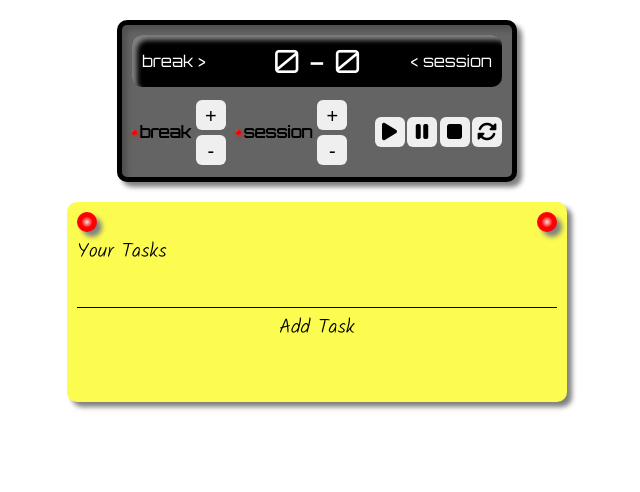
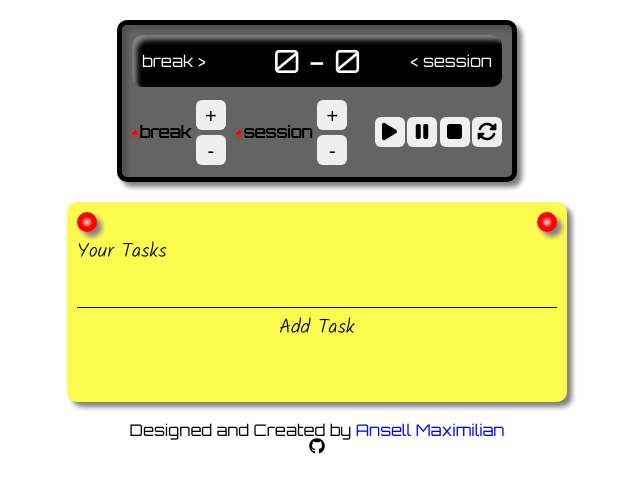
Before and after one commit to AnsellMaximilian/productivity, a React app: page / in a window 1280 px wide. Shown: the whole page, without its empty margins (323-963 px from the left). Built offline with nearby package versions, Linux system fonts and the light colour scheme.

Commit message:
add icon

```diff
--- a/src/components/clock/styles/clock.module.scss
+++ b/src/components/clock/styles/clock.module.scss
@@ -3,7 +3,8 @@ $glare: 5px 5px 5px rgba(255, 255, 255, 0.507) inset;
 .clock {
     width: 400px;
     max-width: 100%;
-    margin: 20px auto;
+    margin: 0 auto;
+    margin-bottom: 20px;
     border: 5px solid black;
     border-radius: 10px;
     background-color: rgb(100, 100, 100);
--- a/src/index.js
+++ b/src/index.js
@@ -11,9 +11,13 @@ import './styles/global.scss';
 
 const App = () => {
     return (
-        <div>
+        <div className="main">
             <Clock/>
             <Task />
+            <div className="author">
+                <h1>Designed and Created by <a href="https://github.com/AnsellMaximilian">Ansell Maximilian</a></h1>
+                <i className="fab fa-github"></i>
+            </div>
         </div>
     );
 }
--- a/src/styles/global.scss
+++ b/src/styles/global.scss
@@ -11,3 +11,25 @@
         -ms-user-select: none; /* Internet Explorer/Edge */
             user-select: none;
 }
+
+a {
+  color: inherit;
+  text-decoration: none;
+  color: blue;
+}
+
+a:hover {
+  text-decoration: underline;
+}
+
+html, body, #root, .main {
+  height: 100%;
+}
+
+.main {
+  padding-top: 20px;
+}
+
+.author {
+  text-align: center;
+}
```
Also changed, not shown: dist/PRODUCTIVITY.svg (added), dist/index.html, dist/main.js, dist/main.js.LICENSE.txt (added).
